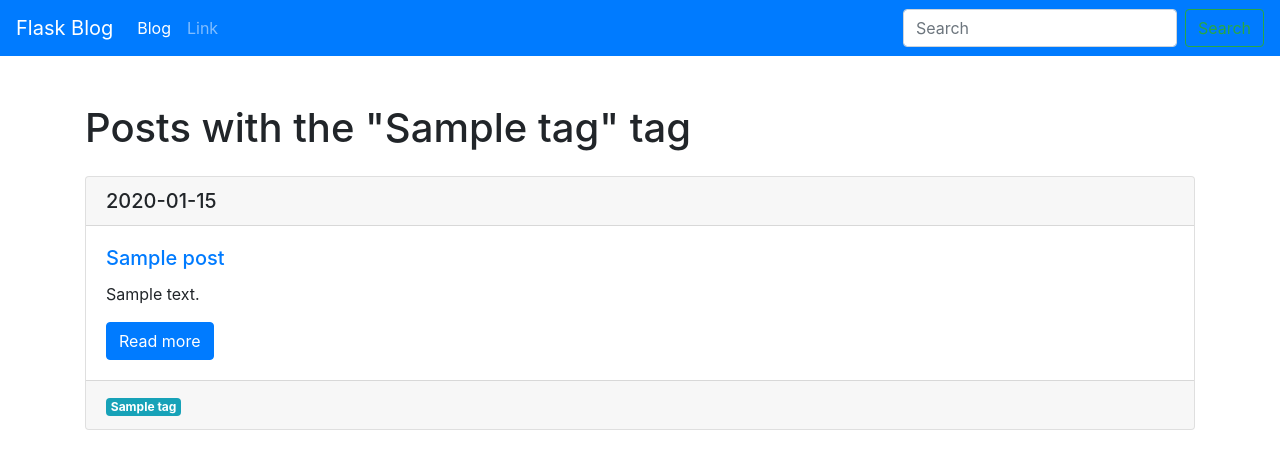
After one commit to arepw/flaskBlog, a Python web app: template app/posts/templates/posts/tag_detail.html in a window 1280 px wide. The commit adds this page. Shown: the top 469 px of the page. Run offline with Jinja, Linux system fonts and the light colour scheme; the template is opened without the code that fills it: most values are stand-ins (such as "Sample title", 1, 10 or a date in 2020).

Commit message:
Added tag_details view and template. Added card template for posts.html and tag_detail.html templates to not violate the D.R.Y. principle.

```diff
--- a/app/posts/blueprint.py
+++ b/app/posts/blueprint.py
@@ -14,3 +14,9 @@ def posts_list():
 def post_details(slug):
     post = Post.query.filter(Post.slug == slug).first()
     return render_template('posts/post_detail.html', post=post)
+
+
+@posts.route('/tags/<slug>')
+def tag_details(slug):
+    tag = Tag.query.filter(Tag.slug == slug).first()
+    return render_template('posts/tag_detail.html', tag=tag)
--- /dev/null
+++ b/app/posts/templates/posts/includes/card.html
@@ -0,0 +1,24 @@
+<div class="card mb-4 mt-4">
+      <h5 class="card-header">
+        {{ post.created.date() }}
+      </h5>
+      <div class="card-body">
+        <h5 class="card-title"><a href="{{ url_for('posts.post_details', slug=post.slug) }}">
+          {{ post.title }}
+        </a></h5>
+        <p class="card-text">{{ post.body }}</p>
+        <a href="{{ url_for('posts.post_details', slug=post.slug) }}"
+           class="btn btn-primary">
+          Read more
+        </a>
+      </div>
+      {% if post.tags.count() %}
+      <div class="card-footer text-muted">
+        {% for tag in post.tags %}
+          <a href="{{ url_for('posts.tag_details', slug=tag.slug) }}">
+              <span class="badge badge-info">{{ tag.title }}</span>
+          </a>
+        {% endfor %}
+      </div>
+      {% endif %}
+</div>
--- a/app/posts/templates/posts/post_detail.html
+++ b/app/posts/templates/posts/tag_detail.html
@@ -1,12 +1,12 @@
 {% extends 'base.html' %}
 
 {% block title %}
-  {{ post.title }}
+  Posts with "{{ tag.title }}" tag
 {% endblock %}
 
 {% block content %}
-  <h1>{{ post.title }}</h1>
-  <div class="container">
-    <p>{{ post.body }}</p>
-  </div>
+  <h1>Posts with the "{{ tag.title }}" tag</h1>
+  {% for post in tag.posts %}
+    {% include 'posts/includes/card.html' %}
+  {% endfor %}
 {% endblock %}
```
